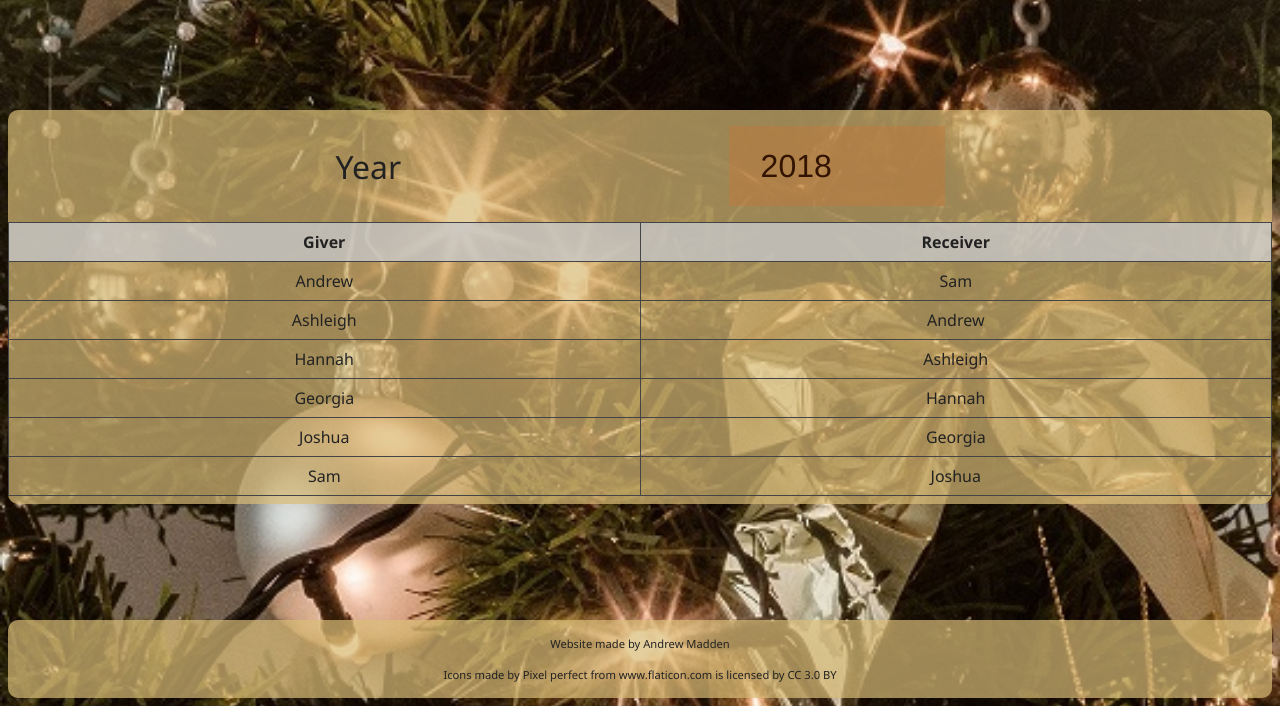
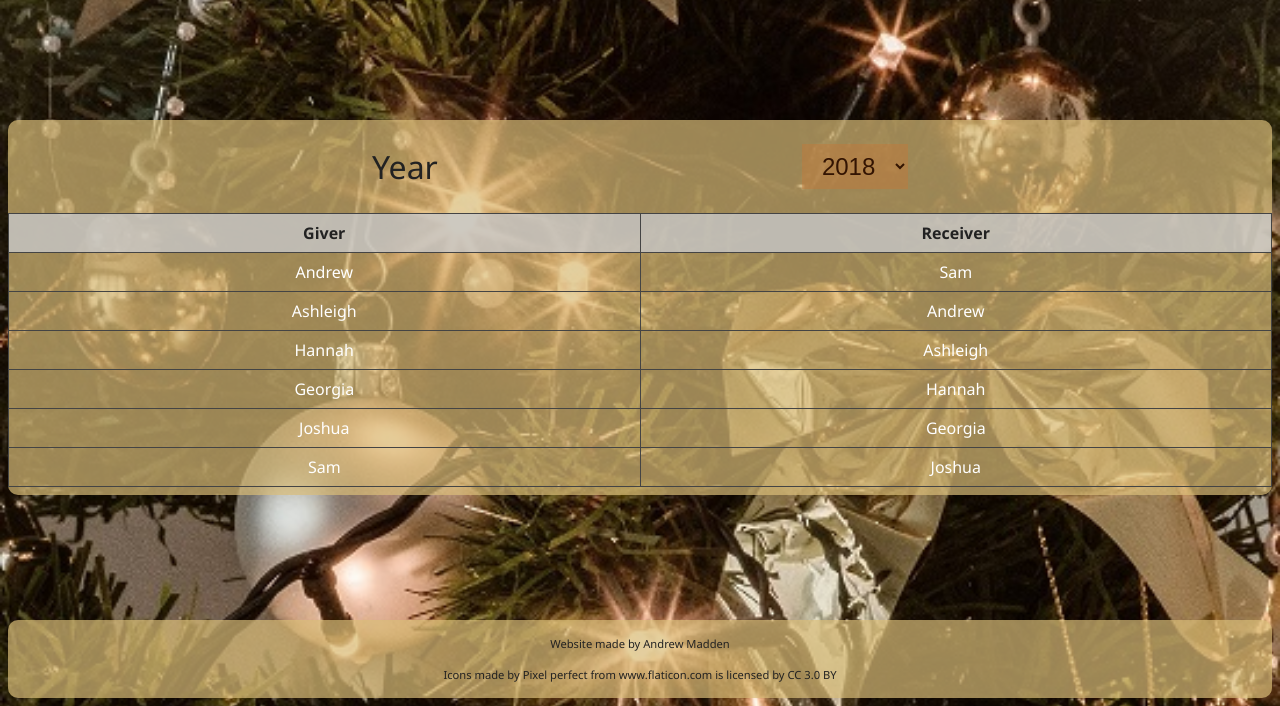
Before and after one commit to andrewmadden/kriskringle, a plain HTML site: page index.html in a window 1280 px wide. Shown: the part 94-800 px from the top of the page. Drawn offline with Linux system fonts and the light colour scheme.

Commit message:
added icons and changed select

```diff
--- a/css/style.css
+++ b/css/style.css
@@ -74,40 +74,6 @@ select {
     padding: 0.5rem 1rem;
     font-size: 1.5rem;
     /* width: 200px; */
-
-
-    /* make arrow and background */
-
-    /* background:
-        linear-gradient(45deg, #c57738 50%, #c5773870 50%),
-        linear-gradient(135deg, #c57738 50%, #c5773870 50%),
-        linear-gradient(to right, #c57738D0, #c5773895);
-    background-position:
-        calc(100% - 12px) calc(1em + 2px),
-        calc(100% - 12px) calc(1em + 2px),
-        100% 0;
-    background-size:
-        16px 16px,
-        16px 16px,
-        2em 2em;
-    background-repeat: no-repeat; */
-
-    /* styling and reset */
-
-    border: none;
-    font: 300 1em/100% "Helvetica Neue", Arial, sans-serif;
-    line-height: 1.5em;
-    padding: 0.5em 3.5em 0.5em 1em;
-
-    /* reset */
-
-    border-radius: 0;
-    margin: 0;
-    -webkit-box-sizing: border-box;
-    -moz-box-sizing: border-box;
-    box-sizing: border-box;
-    -webkit-appearance:none;
-    -moz-appearance:none;
 }
 
 table {
@@ -126,3 +92,7 @@ th, td {
 th {
     background-color: rgba(200,200,200,.8);
 }
+
+td {
+    color: #FFF;
+}
```
